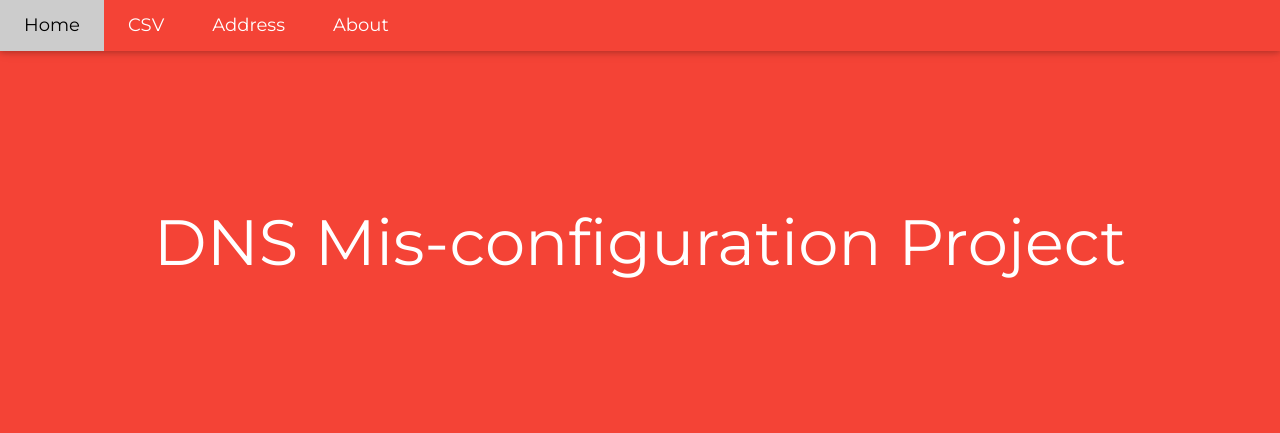
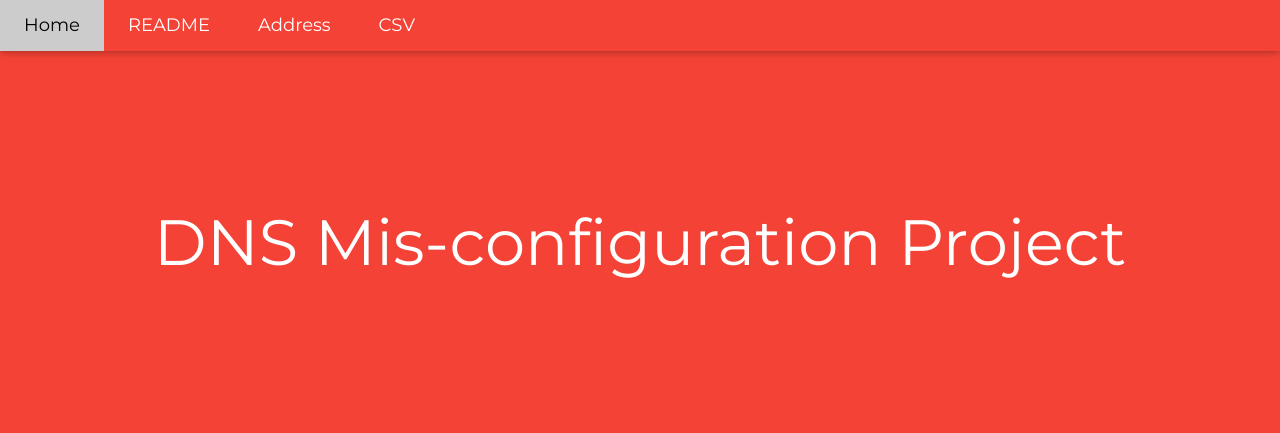
Before and after one commit to tomn96/ProjectDNS, a Django app: page / in a window 1280 px wide. Shown: the top 433 px of the page. Run offline with Django 3.2, Linux system fonts and the light colour scheme.

Commit message:
readme instead of about. new order

```diff
--- a/website/dnswebsite/DNSmisconfiguration/templates/DNSmisconfiguration/base.html
+++ b/website/dnswebsite/DNSmisconfiguration/templates/DNSmisconfiguration/base.html
@@ -33,16 +33,16 @@ body,h1,h2,h3,h4,h5,h6 {font-family: "Lato", sans-serif}
         <a href="{% url 'DNSmisconfiguration:index' %}" class="w3-bar-item w3-button w3-hide-small w3-padding-large w3-hover-white">Home</a>
         {% endblock %}
 
-        {% block navbarCSV %}
-        <a href="{% url 'DNSmisconfiguration:csv_url' %}" class="w3-bar-item w3-button w3-hide-small w3-padding-large w3-hover-white">CSV</a>
+        {% block navbarABOUT %}
+        <a href="{% url 'DNSmisconfiguration:readme' %}" class="w3-bar-item w3-button w3-hide-small w3-padding-large w3-hover-white">README</a>
         {% endblock %}
 
         {% block navbarADDRESS %}
         <a href="{% url 'DNSmisconfiguration:address' %}" class="w3-bar-item w3-button w3-hide-small w3-padding-large w3-hover-white">Address</a>
         {% endblock %}
 
-        {% block navbarABOUT %}
-        <a href="{% url 'DNSmisconfiguration:about' %}" class="w3-bar-item w3-button w3-hide-small w3-padding-large w3-hover-white">About</a>
+        {% block navbarCSV %}
+        <a href="{% url 'DNSmisconfiguration:csv_url' %}" class="w3-bar-item w3-button w3-hide-small w3-padding-large w3-hover-white">CSV</a>
         {% endblock %}
 
     </div>
@@ -54,16 +54,16 @@ body,h1,h2,h3,h4,h5,h6 {font-family: "Lato", sans-serif}
         <a href="{% url 'DNSmisconfiguration:index' %}" class="w3-bar-item w3-button w3-padding-large">Home</a>
         {% endblock %}
 
-        {% block navbarDemoCSV %}
-        <a href="{% url 'DNSmisconfiguration:csv_url' %}" class="w3-bar-item w3-button w3-padding-large">CSV</a>
+        {% block navbarDemoABOUT %}
+        <a href="{% url 'DNSmisconfiguration:readme' %}" class="w3-bar-item w3-button w3-padding-large">README</a>
         {% endblock %}
 
         {% block navbarDemoADDRESS %}
         <a href="{% url 'DNSmisconfiguration:address' %}" class="w3-bar-item w3-button w3-padding-large">Address</a>
         {% endblock %}
 
-        {% block navbarDemoABOUT %}
-        <a href="{% url 'DNSmisconfiguration:about' %}" class="w3-bar-item w3-button w3-padding-large">About</a>
+        {% block navbarDemoCSV %}
+        <a href="{% url 'DNSmisconfiguration:csv_url' %}" class="w3-bar-item w3-button w3-padding-large">CSV</a>
         {% endblock %}
 
     </div>
--- a/website/dnswebsite/DNSmisconfiguration/urls.py
+++ b/website/dnswebsite/DNSmisconfiguration/urls.py
@@ -9,7 +9,7 @@ urlpatterns = [
     path('', views.index, name='index'),
     path('csv_url', views.csv_url, name='csv_url'),
     path('address', views.address, name='address'),
-    path('about', views.about, name='about'),
+    path('readme', views.readme, name='readme'),
     path('upload_csv', views.upload_csv, name='upload_csv'),
     path('download_dict/<int:dict_id>/<int:option>', views.download_dict, name='download_dict')
 ]
--- a/website/dnswebsite/DNSmisconfiguration/views.py
+++ b/website/dnswebsite/DNSmisconfiguration/views.py
@@ -74,8 +74,8 @@ def address(request):
     return render(request, 'DNSmisconfiguration/address.html', {'form': form})
 
 
-def about(request):
-    return render(request, 'DNSmisconfiguration/about.html')
+def readme(request):
+    return render(request, 'DNSmisconfiguration/readme.html')
 
 
 @csrf_exempt
```
Also changed, not shown: website/dnswebsite/DNSmisconfiguration/templates/DNSmisconfiguration/about.html (deleted, +0 -10 lines), website/dnswebsite/DNSmisconfiguration/templates/DNSmisconfiguration/readme.html (added, +10 -0 lines).
